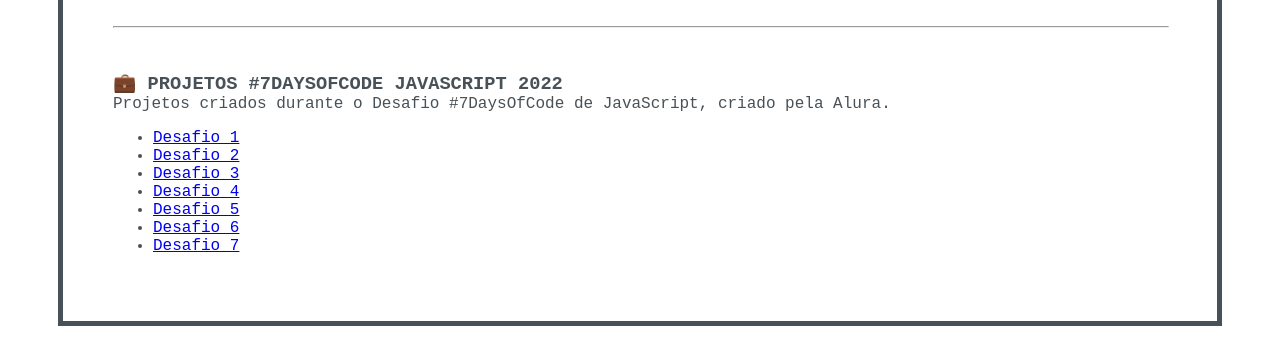
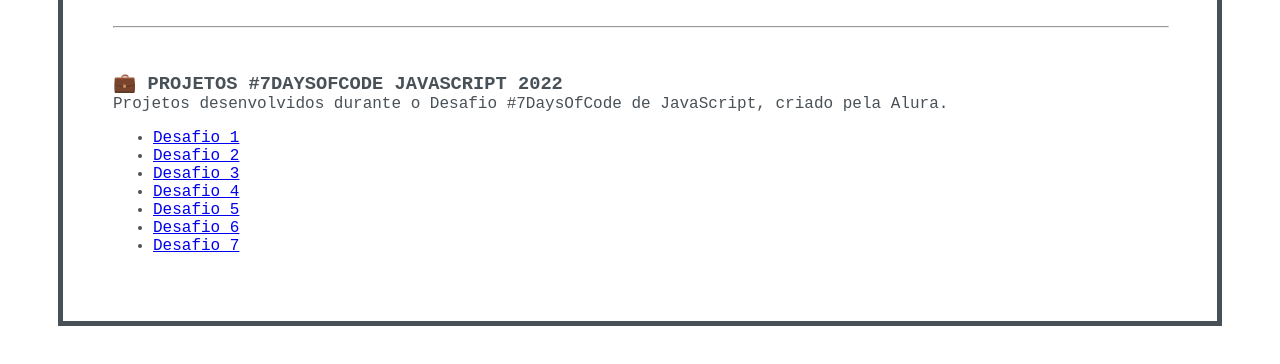
Before and after one commit to sarahcnog/sarahcnog.github.io, a plain HTML site: page index.html in a window 1280 px wide. Shown: the part 1109-1473 px from the top of the page. Drawn offline with Linux system fonts and the light colour scheme.

Commit message:
Update index.html

```diff
--- a/index.html
+++ b/index.html
@@ -60,7 +60,7 @@
       <hr class="solid">
       <br><br>
 
-      <h3>💼 PROJETOS #7DAYSOFCODE JAVASCRIPT 2022</h3><h>Projetos criados durante o Desafio #7DaysOfCode de JavaScript, criado pela Alura.<h>
+      <h3>💼 PROJETOS #7DAYSOFCODE JAVASCRIPT 2022</h3><h>Projetos desenvolvidos durante o Desafio #7DaysOfCode de JavaScript, criado pela Alura.<h>
       <p></p>
 
      <ul>
```
